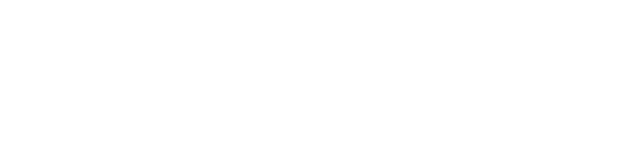
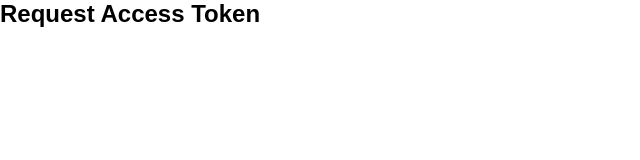
Before and after one commit to robbiegreiner/construction-forms-backend, a website: page public/index.html in a window 1280 px wide. Shown: the whole page, without its empty margins (0-640 px from the left). Drawn offline with Linux system fonts and the light colour scheme; files that its build step writes are made by us from their sources.

Commit message:
set server to serve static page

```diff
--- a/public/index.html
+++ b/public/index.html
@@ -7,7 +7,7 @@
     <title>BYOB</title>
   </head>
   <body>
-
+    <h2>Request Access Token</h2>
   <script src="index.js"></script>
   </body>
 </html>
--- a/server.js
+++ b/server.js
@@ -19,6 +19,7 @@ if (process.env.NODE_ENV === 'production') { app.use(requireHTTPS); }
 
 app.use(bodyParser.json());
 app.use(bodyParser.urlencoded({ extended: true }));
+app.use(express.static(__dirname + '/public'));
 app.set('port', process.env.PORT || 3000);
 
 app.locals.title = 'BYOB';
```
